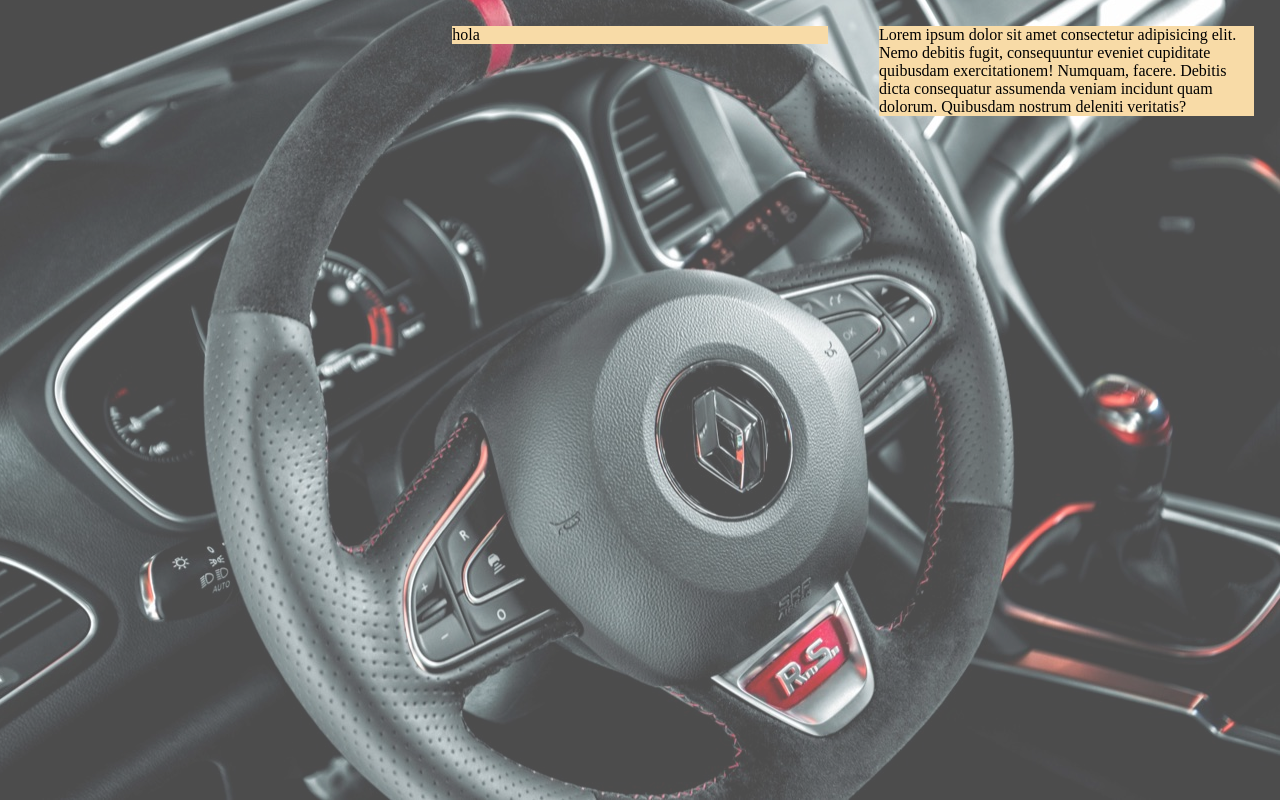
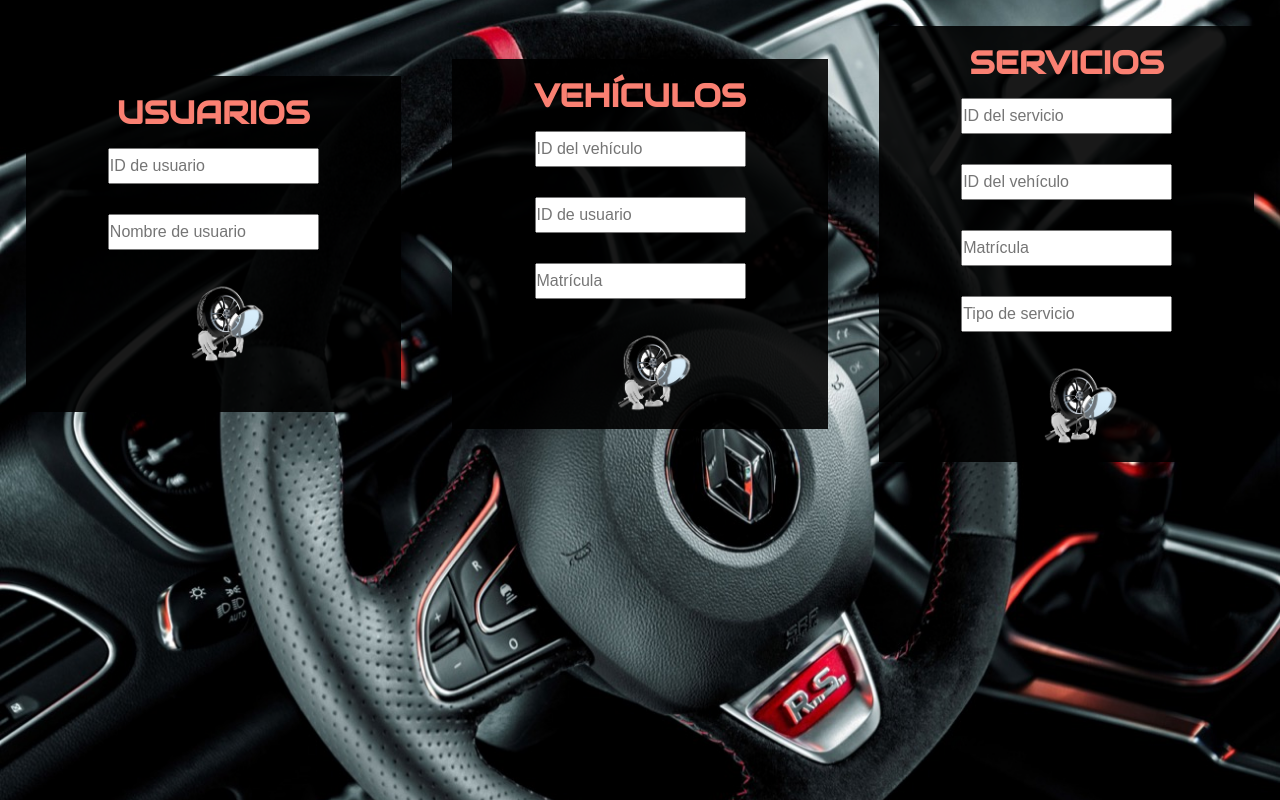
Before and after one commit to JonaGomezP/API-NodeJS, a website: page src/html/index.html in a window 1280 px wide. Drawn offline with Linux system fonts and the light colour scheme.

Commit message:
práctica node actualziada

```diff
--- a/src/css/styles.css
+++ b/src/css/styles.css
@@ -5,35 +5,48 @@
 
 body{
     display: flex;
-    justify-content: space-between;
-    align-content: center;
+    flex-direction: row;
+    justify-content: space-around;
+    align-items: center;
     background-position: center;
     background-repeat: no-repeat;
     background-attachment: fixed;
+    background-image: url(../img/megane.jpg);
     background-size: cover;
 
 }
-#fondo{
-    position: fixed;
-    right: 0;
-    bottom: 0;
-    min-width: 100%;
-    min-height: 100%;
-    opacity: 0.7;
-    z-index: -1;
-    object-fit: cover;
+div{
+    float: left;
+    position: relative;
+    width: 50%;
+    min-height: 20em;
+    background-color: rgba(0, 0, 0, 0.9) ;
+    margin: 2%;
+    display: flex;
+    flex-direction: column;
+    text-align: center;
+    padding-top: 1em;
 }
-div{
+
+h1{
+    text-transform: uppercase;
+    color: salmon;
+    font-family: 'Audiowide', cursive;
+}
+
+form{
+    display: flex;
+    flex-direction: column;
     position: relative;
-    width: 30%;
-    min-width: 20%;
-    max-width: 30%;
-    height: fit-content;
-    min-height: 50%;
-    max-height: 90%;
-    background-color: #f8dba7 ;
-    margin-top: auto;
-    margin-bottom: auto;
-    margin: 2%;
+    align-items: center;
+}
 
+input{
+    width: auto;
+    height: 2em;
+    margin: 4%;
+    font-size: 1em;
 }
+input[type="image"]{
+    height: 85px;
+}
--- a/src/html/index.html
+++ b/src/html/index.html
@@ -7,18 +7,40 @@
     <meta name="viewport" content="width=ç, initial-scale=1.0">
     <title>M4UTO</title>
     <link rel="stylesheet" href="../css/styles.css">
+    <link rel="preconnect" href="https://fonts.googleapis.com">
+    <link rel="preconnect" href="https://fonts.gstatic.com" crossorigin>
+    <link
+        href="https://fonts.googleapis.com/css2?family=Audiowide&family=Cormorant+Garamond:wght@300&family=Special+Elite&display=swap"
+        rel="stylesheet">
 </head>
 
 <body>
-    <img id="fondo" src="../img/megane.jpg" alt="">
     <div>
-        <form action=""></form>
+        <h1>Usuarios</h1>
+        <form action="localhost:81/usuarios">
+            <input type="text" name="id_usuario" placeholder="ID de usuario">
+            <input type="text" name="nombre" placeholder="Nombre de usuario">
+            <input type="image" src="../img/lupa.jpg.png" alt="">
+        </form>
     </div>
     <div>
-        hola
+        <h1>Vehículos</h1>
+        <form action="localhost:81/usuarios">
+            <input type="text" name="id_vehiculo" placeholder="ID del vehículo">
+            <input type="text" name="id_usuario" placeholder="ID de usuario">
+            <input type="text" name="matricula" placeholder="Matrícula">
+            <input type="image" src="../img/lupa.jpg.png" alt="">
+        </form>
     </div>
     <div>
-        Lorem ipsum dolor sit amet consectetur adipisicing elit. Nemo debitis fugit, consequuntur eveniet cupiditate quibusdam exercitationem! Numquam, facere. Debitis dicta consequatur assumenda veniam incidunt quam dolorum. Quibusdam nostrum deleniti veritatis?
+        <h1>Servicios</h1>
+        <form action="localhost:81/usuarios">
+            <input type="text" name="id_servicio" placeholder="ID del servicio">
+            <input type="text" name="id_vehiculo" placeholder="ID del vehículo">
+            <input type="text" name="matricula" placeholder="Matrícula">
+            <input type="text" name="servicio" placeholder="Tipo de servicio">
+            <input type="image" src="../img/lupa.jpg.png" alt="" onclick="">
+        </form>
     </div>
 </body>
 
```
Also changed, not shown: src/services/queryServices.js (+18 -0 lines), src/img/lupa.jpg (added), src/img/lupa.jpg.png (added).
